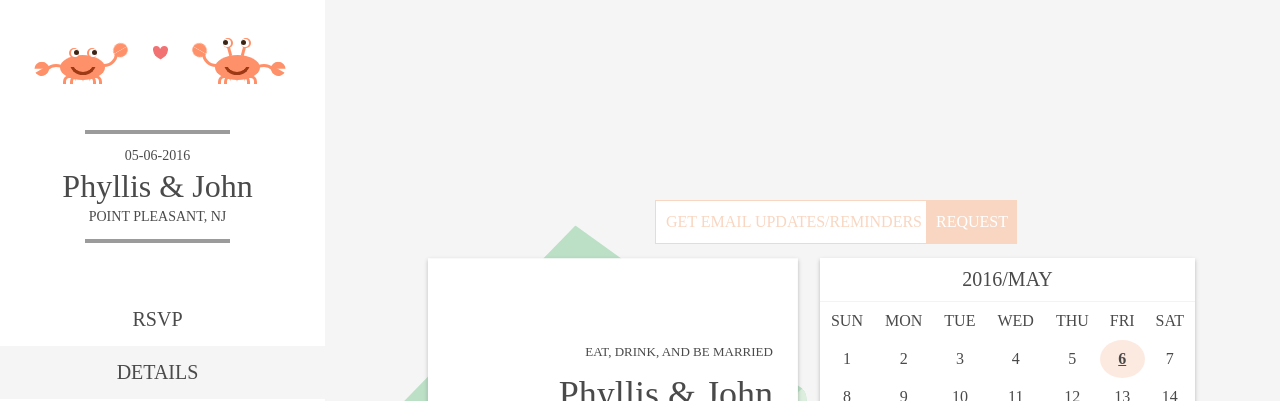
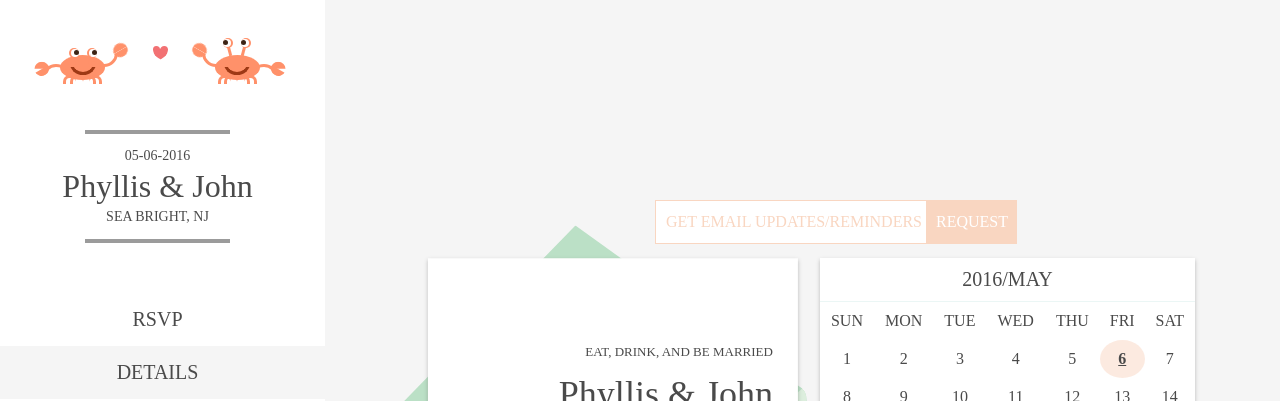
Before and after one commit to phyllisandjohn/phyllisandjohn.github.io, a Jekyll site: the page details/index.html, which Jekyll copies as it is, in a window 1280 px wide. Shown: the top 401 px of the page. Built offline with Jekyll 4.4.1, drawn with Linux system fonts in a browser that asks for light colours.

Commit message:
Update index.html

```diff
--- a/details/index.html
+++ b/details/index.html
@@ -969,7 +969,7 @@ td {
 		<div class="divider"></div>
 		<p>05-06-2016</p>
 		<h1>Phyllis & John</h1>
-		<p>point pleasant, nj</p>
+		<p>sea bright, nj</p>
 		<div class="divider"></div>
 
 		<ul>
```
